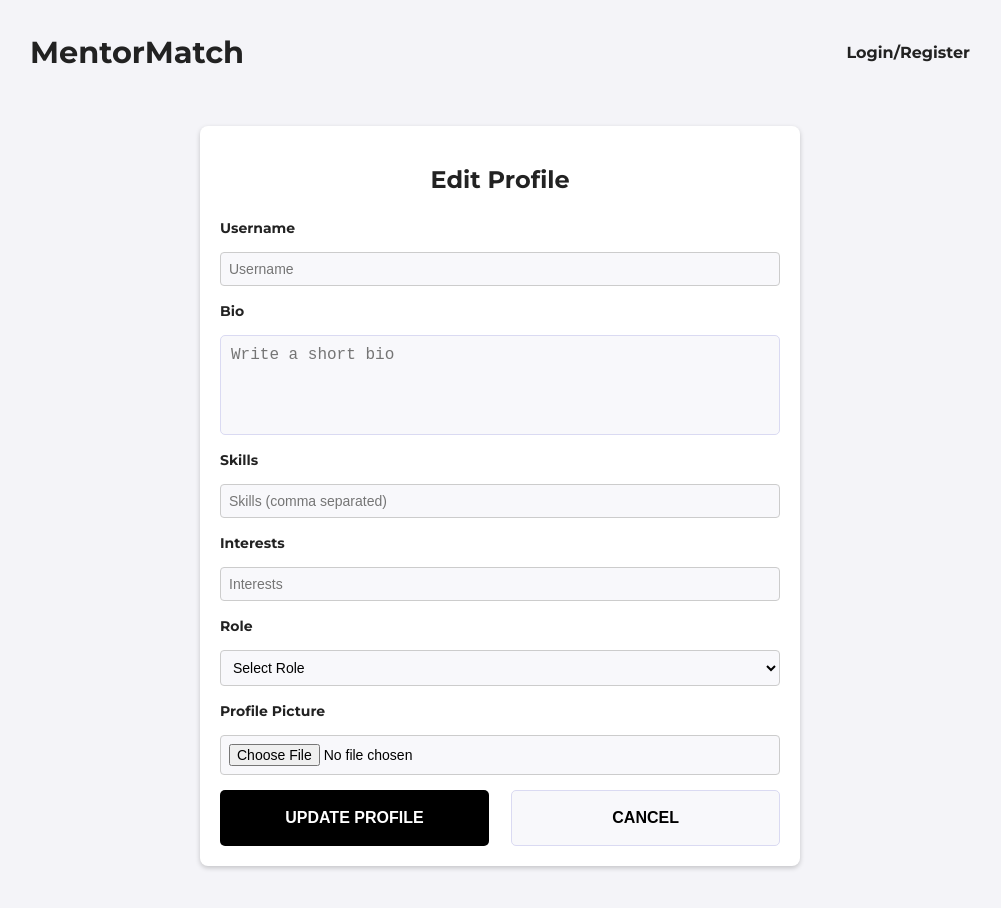
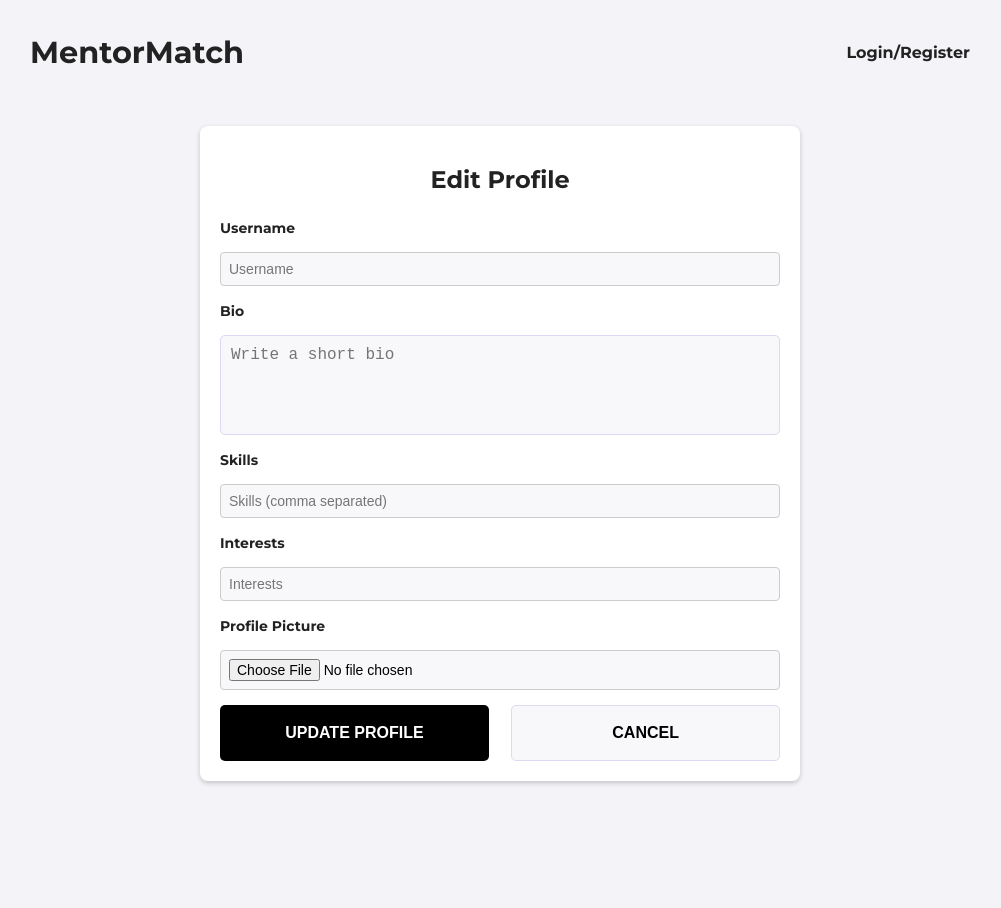
Before and after one commit to diyajcyriac/mentormatch-frontend, a React (Create React App) app: page /edit/profile in a window 1280 px wide. Shown: the top 908 px of the page, without its empty margins (140-1141 px from the left). After the commit the page ends 841 px from the top, so only its background shows below. Built offline with nearby package versions, Linux system fonts and the light colour scheme; no server answers.

Commit message:
final frontend - roles edit changed

```diff
--- a/src/pages/EditProfile.js
+++ b/src/pages/EditProfile.js
@@ -139,19 +139,6 @@ export default function EditProfile() {
         </div>
 
         <div className="input-group">
-          <label htmlFor="role">Role</label>
-          <select
-            id="role"
-            value={role}
-            onChange={(ev) => setRole(ev.target.value)}
-          >
-            <option value="">Select Role</option>
-            <option value="mentor">Mentor</option>
-            <option value="mentee">Mentee</option>
-          </select>
-        </div>
-
-        <div className="input-group">
           <label htmlFor="file">Profile Picture</label>
           <input
             type="file"
```
